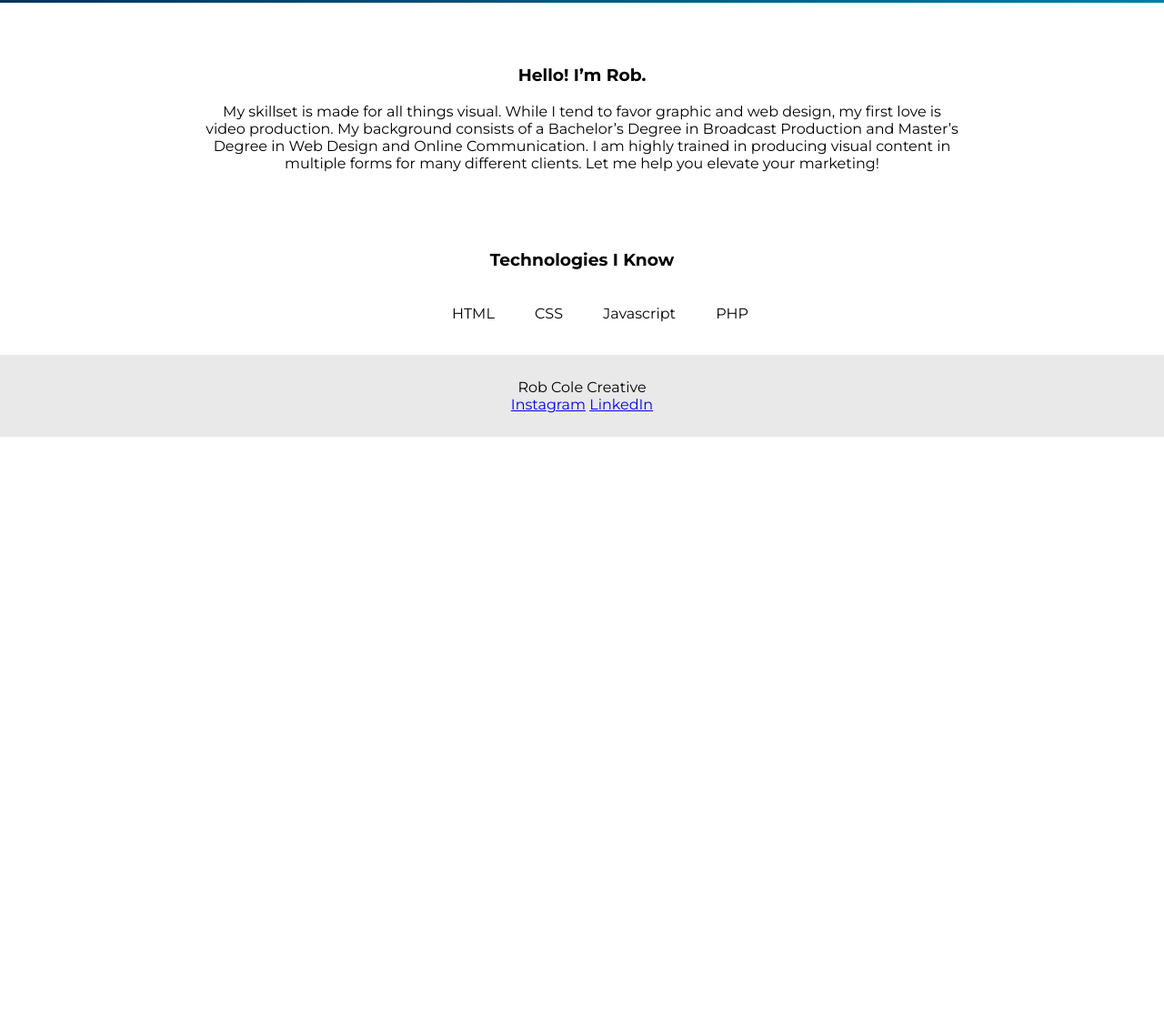
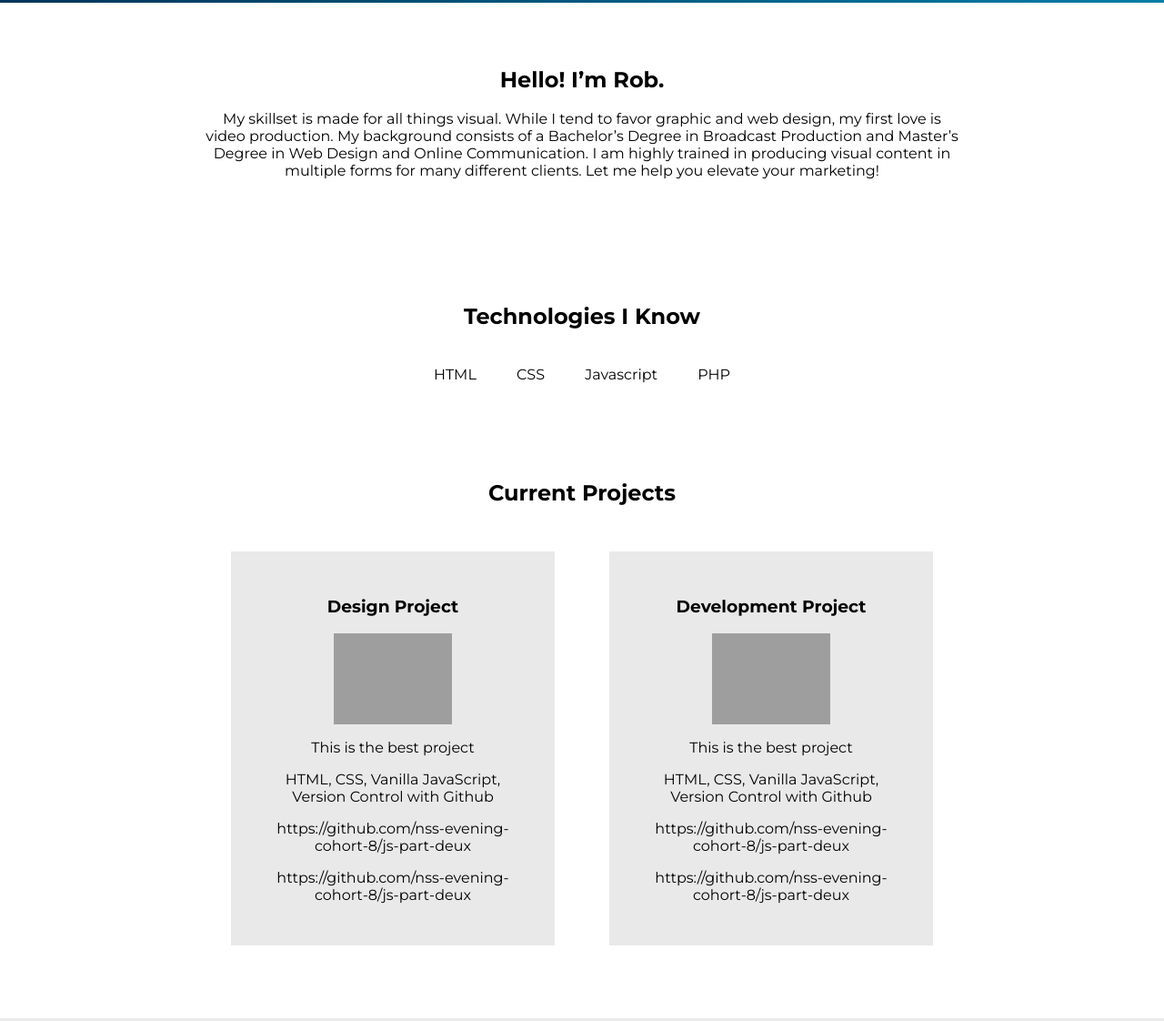
Before and after one commit to robertncole1/personal-bio-site-instructions, a plain HTML site: page index.html in a window 1280 px wide. Shown: the part 587-1709 px from the top of the page at 91% size. Before the commit the page ends 1067 px from the top, so only its background shows below. Drawn offline with Linux system fonts and the light colour scheme; grey boxes are pictures that could not be loaded.

Commit message:
Added in proper js functionality and more styling

```diff
--- a/index.html
+++ b/index.html
@@ -3,10 +3,9 @@
 <head>
   <meta charset="UTF-8">
   <meta name="viewport" content="width=device-width, initial-scale=1.0">
-  <meta http-equiv="X-UA-Compatible" content="ie=edge">
   <title>Rob Cole Portfolio</title>
-  <link href='//fonts.googleapis.com/css?family=Montserrat:thin,extra-light,light,100,200,300,400,500,600,700,800'
-rel='stylesheet' type='text/css'>
+  <link rel="preconnect" href="https://fonts.gstatic.com">
+  <link href="https://fonts.googleapis.com/css2?family=Montserrat:ital,wght@0,100;0,200;0,300;0,400;0,500;0,600;0,700;0,800;0,900;1,100;1,200;1,300;1,400;1,500;1,600;1,700;1,800;1,900&display=swap" rel="stylesheet">
   <link rel="stylesheet" href="main.css">
 </head>
 <body>
@@ -34,12 +33,12 @@ rel='stylesheet' type='text/css'>
 
     <div class="fullPage" id="bioPage">
       <!-- TODO: Fill in bio info here: What is your background? Why do you want to go into development? What do you love about development? -->
-      <h3>Hello! I’m Rob.</h3>
+      <h2>Hello! I’m Rob.</h2>
       <p>My skillset is made for all things visual. While I tend to favor graphic and web design, my first love is video production. My background consists of a Bachelor’s Degree in Broadcast Production and Master’s Degree in Web Design and Online Communication. I am highly trained in producing visual content in multiple forms for many different clients. Let me help you elevate your marketing!</p>
     </div>
     <div class="fullPage" id="technologiesPage">
       <!-- TODO: Start an UL of all of the tools and technologies you've started learning so far. (You'll beef this page up later). -->
-      <h3>Technologies I Know</h3>
+      <h2>Technologies I Know</h2>
       <ul id="technologies">
         <li>HTML</li>
         <li>CSS</li>
@@ -47,7 +46,9 @@ rel='stylesheet' type='text/css'>
         <li>PHP</li>
       </ul>
     </div>
-    <div class="fullPage" id="projectsPage"></div>
+    <div class="fullPage" id="projectsHeading"><h2>Current Projects</h2></div>
+    <div class="fullPage" id="projectsPage">
+    </div>
     <!-- End Primary View -->
 
     <!-- Footer -->
--- a/main.css
+++ b/main.css
@@ -32,7 +32,6 @@ ul.navLinks li a {
   text-align: center;
   padding: 14px 16px;
   text-decoration: none;
-  vertical-align: middle;
 }
 
 ul.navLinks li a:hover:not(.active) {
@@ -72,6 +71,16 @@ ul.navLinks li a.active {
   padding: 50px;
 }
 
+#technologiesPage {
+  padding: 50px;
+}
+
+#projectsPage {
+  padding-bottom: 50px;
+  display: flex;
+  justify-content: space-around;
+}
+
 .fullPage li {
   list-style-type: none;
   display: inline-block;
@@ -84,3 +93,21 @@ ul.navLinks li a.active {
   text-align: center;
   padding: 10px;
 }
+
+.img-container {
+  background-size: cover;
+  background-position: center;
+  width: 130px;
+  height: 100px;
+  margin: auto;
+}
+
+.card-body {
+  margin: 30px;
+  padding: 30px;
+  background-color: #e9e9e9;
+}
+
+#technologies {
+  padding: 0;
+}
--- a/main.js
+++ b/main.js
@@ -0,0 +1,61 @@
+const projects = [
+  {
+    title: "Design Project",
+    screenshot: "https://cdn.shortpixel.ai/client/q_glossy,ret_img,w_612/https://robcolecreative.com/wp-content/uploads/2020/01/design-icon.png",
+    description: "This is the best project", // A good project description includes 'the what', 'the why', and 'the how'.
+    technologiesUsed: "HTML, CSS, Vanilla JavaScript, Version Control with Github",
+    available: true,
+    url: "https://github.com/nss-evening-cohort-8/js-part-deux", // Towards the latter part of the class, you will learn how to host your projects and people will be able to view them live. Cool, right? Welp, until then, just use your GitHub link in this spot as well.
+    githubUrl: "https://github.com/nss-evening-cohort-8/js-part-deux"
+  },
+  {
+    title: "Development Project",
+    screenshot: "https://cdn.shortpixel.ai/client/q_glossy,ret_img,w_662/https://robcolecreative.com/wp-content/uploads/2020/01/web-icon.png",
+    description: "This is the best project", // A good project description includes 'the what', 'the why', and 'the how'.
+    technologiesUsed: "HTML, CSS, Vanilla JavaScript, Version Control with Github",
+    available: true,
+    url: "https://github.com/nss-evening-cohort-8/js-part-deux", // Towards the latter part of the class, you will learn how to host your projects and people will be able to view them live. Cool, right? Welp, until then, just use your GitHub link in this spot as well.
+    githubUrl: "https://github.com/nss-evening-cohort-8/js-part-deux"
+  }
+]
+
+const currentProjects = [];
+
+const printToDom = (divId, textToPrint) => {
+  const selectedDiv = document.querySelector(divId);
+  selectedDiv.innerHTML = textToPrint;
+}
+
+const filter = (taco) => {
+  for (let i = 0; i < projects.length; i++) {
+    if (projects[i].available === true) {
+        currentProjects.push(projects[i]);
+    }
+  }
+}
+
+const createProjectCards = (taco) => {
+  let domString = "";
+  for (let i = 0; i < taco.length; i++) {
+    domString += `<div class="card-body">
+      <h3 class="card-text">${taco[i].title}</h3>
+      <div class="img-container" style="background-image: url('${taco[i].screenshot}');"></div>
+      <p class="card-text">${taco[i].description}</p>
+      <p class="card-text">${taco[i].technologiesUsed}</p>
+      <p class="card-text">${taco[i].url}</p>
+      <p class="card-text">${taco[i].githubUrl}</p>
+    </div>
+  </div>`;
+}
+printToDom('#projectsPage', domString);
+}
+
+// const filtered = projects.filter(res=>res.available).map(ele=>ele);
+// console.log(filtered);
+
+const init = () => {
+  filter();
+  createProjectCards(currentProjects);
+}
+
+init();
```
